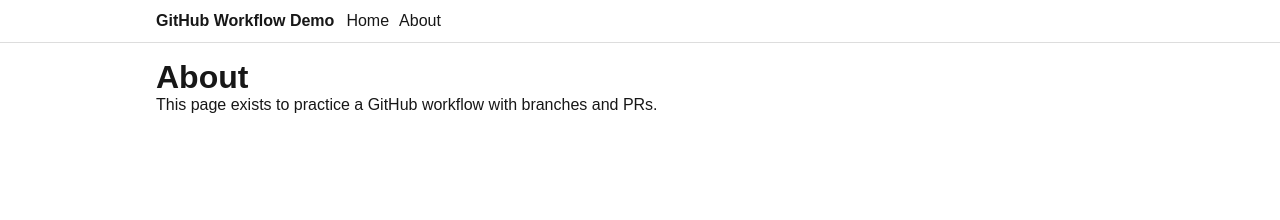
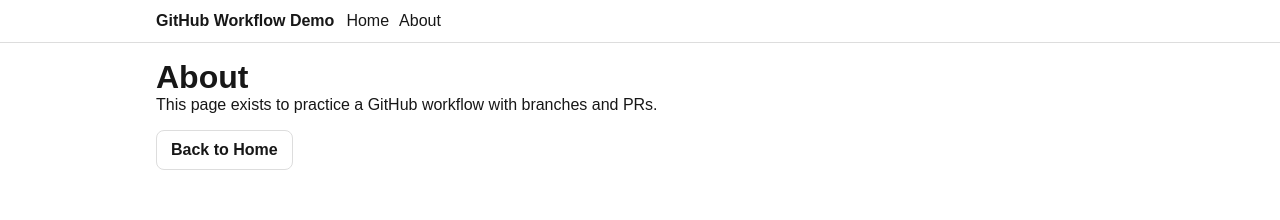
Before and after one commit to rafail3/github-workflow-nextjs, a Next.js app: page /about in a window 1280 px wide. Shown: the top 220 px of the page. Built offline with nearby package versions, Linux system fonts and the light colour scheme.

Commit message:
feat: add back button on about page

```diff
--- a/src/app/about/page.tsx
+++ b/src/app/about/page.tsx
@@ -1,8 +1,16 @@
+import Link from "next/link";
+
 export default function AboutPage() {
   return (
     <main className="container" style={{ paddingTop: 16, paddingBottom: 16 }}>
       <h1>About</h1>
       <p>This page exists to practice a GitHub workflow with branches and PRs.</p>
+
+      <div style={{ marginTop: 16 }}>
+        <Link href="/" className="btn">
+          Back to Home
+        </Link>
+      </div>
     </main>
   );
 }
--- a/src/app/globals.css
+++ b/src/app/globals.css
@@ -66,3 +66,12 @@ a {
 .logo {
   font-weight: 700;
 }
+
+.btn {
+  display: inline-block;
+  padding: 10px 14px;
+  border: 1px solid #ddd;
+  border-radius: 8px;
+  text-decoration: none;
+  font-weight: 600;
+}
```
